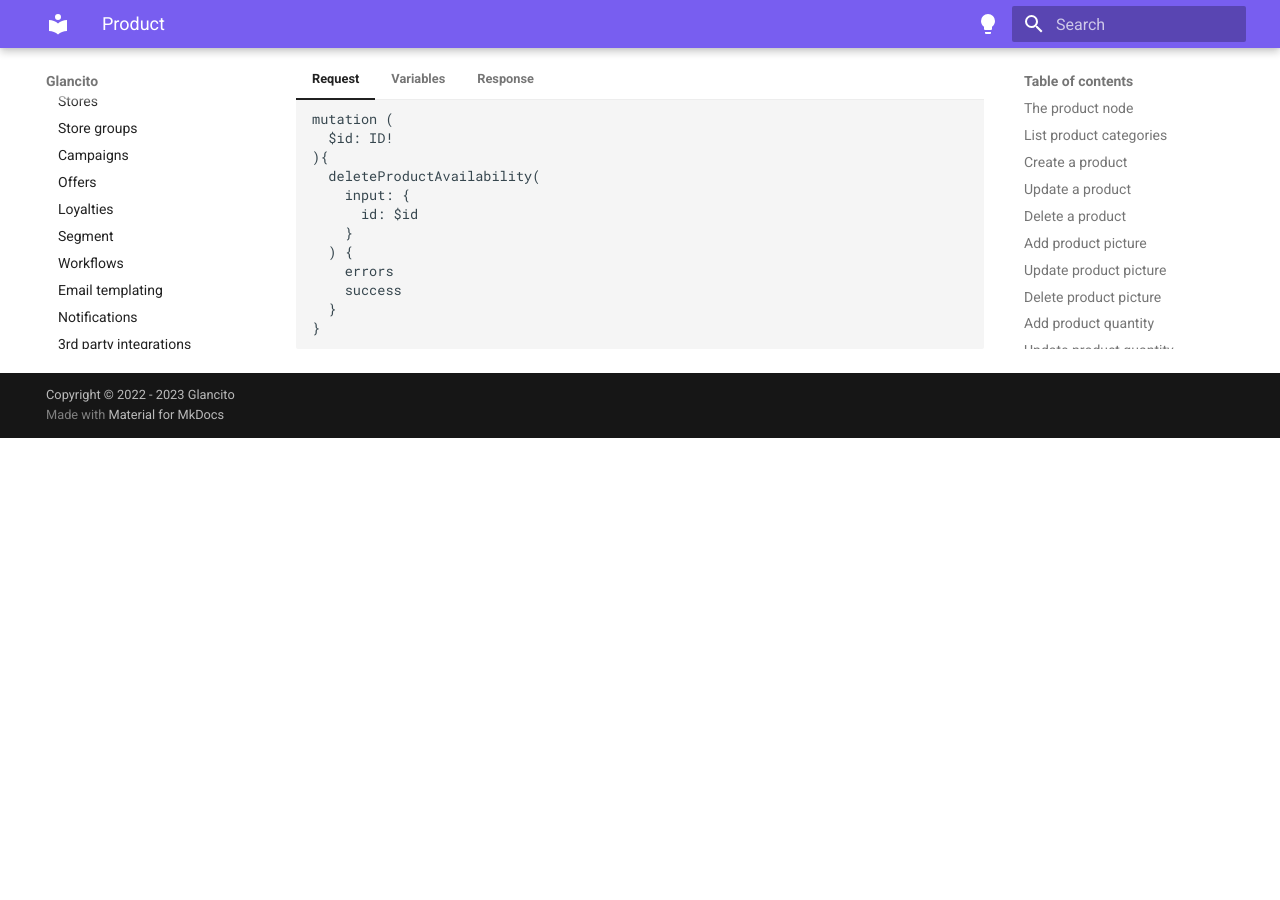
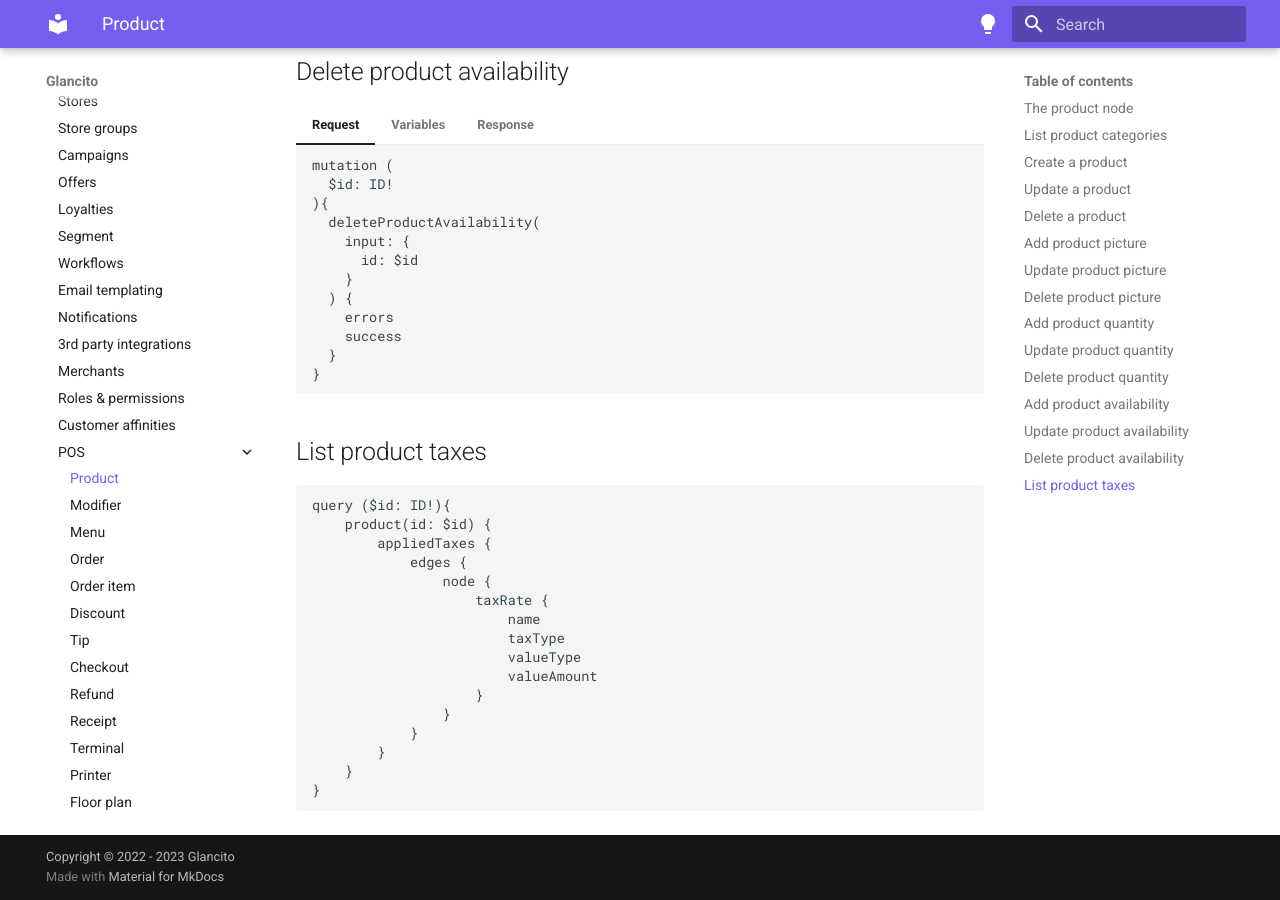
Before and after one commit to Loyaltydish/loyaltydish-docs, an MkDocs documentation site: the page built from docs/pos/product.md, in a window 1280 px wide and 900 px high, scrolled down 7339 px. Built offline with MkDocs 1.6.1 and Material for MkDocs 9.7.7, drawn with Linux system fonts in a browser that asks for light colours; before the commit the page ends 7777 px from its top, so only the background shows below that; some of the changed text lies outside the part shown.

Commit message:
Add product taxes query

````diff
--- a/docs/pos/product.md
+++ b/docs/pos/product.md
@@ -21,6 +21,7 @@
 | storeGroups           | `StoreGroupNodeConnection!`             |
 | allStores             | `StoreNodeConnection `                  |
 | modifiersGroups       | `ProductComponentsGroupNodeConnection ` |
+| appliedTaxes          | `AppliedTaxNodeConnection`              |
 | extraInfo             | `JSONString `                           |
 | createdAt             | `DateTime!`                             |
 | updatedAt             | `DateTime!`                             |
@@ -604,3 +605,25 @@
         }
     }
     ```
+
+
+## List product taxes
+
+```gql
+query ($id: ID!){
+	product(id: $id) {
+		appliedTaxes {
+			edges {
+				node {
+					taxRate {
+						name
+						taxType
+						valueType
+						valueAmount
+					}
+				}
+			}
+		}
+	}
+}
+```
````
